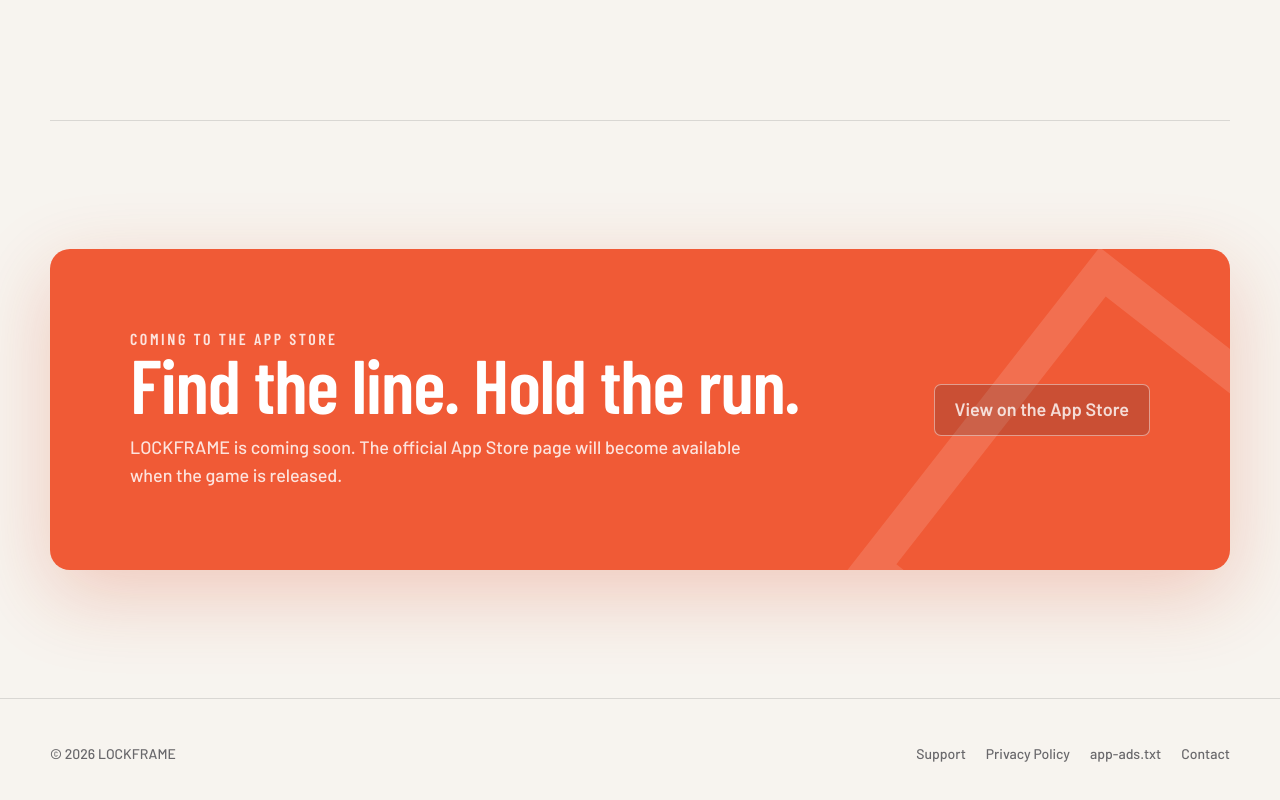
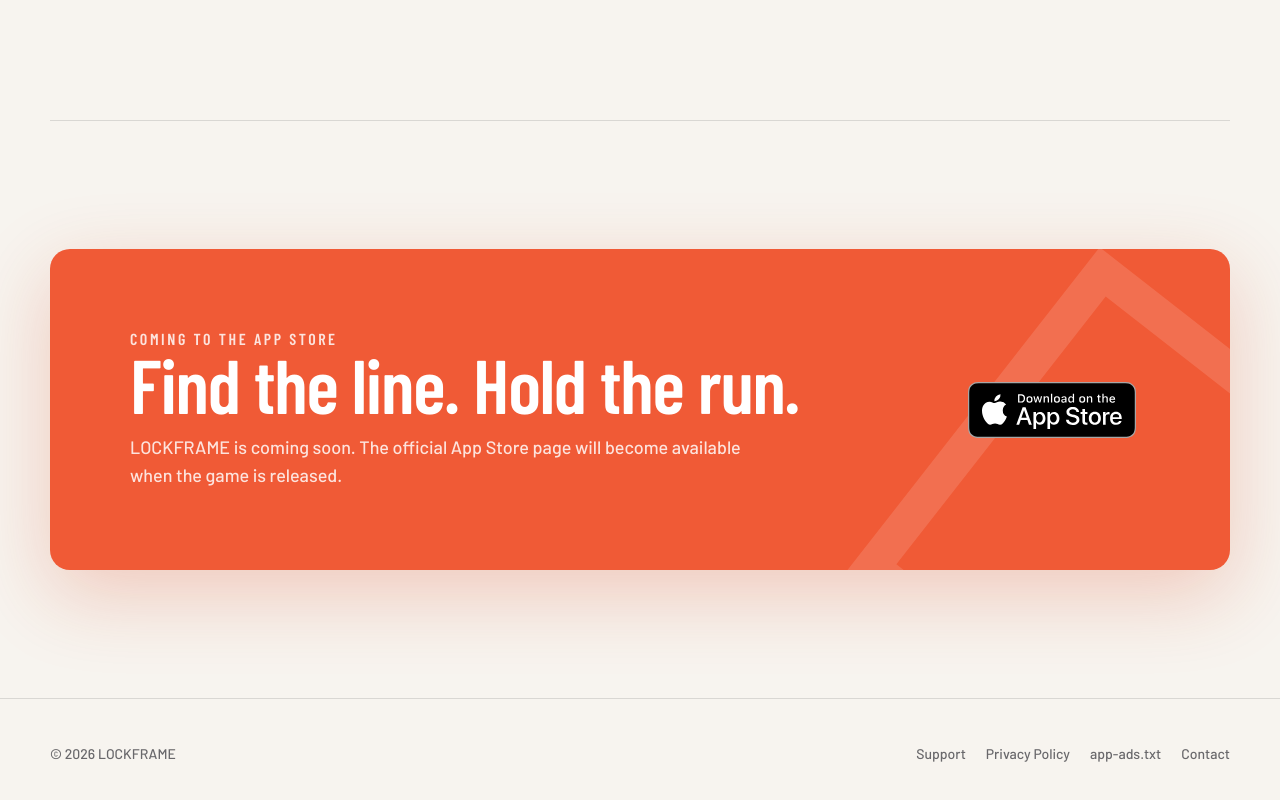
Before and after one commit to ogogceloglu/lockframe-site, a website: page index.html in a window 1280 px wide. Shown: the part 3647-4447 px from the top of the page. Drawn offline with Linux system fonts and the light colour scheme.

Commit message:
Use official localized Apple App Store badges

```diff
--- a/assets/css/styles.css
+++ b/assets/css/styles.css
@@ -252,8 +252,7 @@
 }
 
 .button,
-.button-quiet,
-.store-button {
+.button-quiet {
   display: inline-flex;
   min-height: 52px;
   align-items: center;
@@ -522,11 +521,17 @@
 .store-button {
   position: relative;
   z-index: 2;
-  min-width: 210px;
-  color: rgba(255, 255, 255, 0.8);
-  border: 1px solid rgba(255, 255, 255, 0.45);
-  background: rgba(35, 38, 46, 0.18);
-  cursor: pointer;
+  display: inline-block;
+  justify-self: start;
+  margin: 14px;
+  line-height: 0;
+  text-decoration: none;
+}
+
+.store-button img {
+  display: block;
+  width: auto;
+  height: 56px;
 }
 
 .site-footer {
--- a/index.html
+++ b/index.html
@@ -130,7 +130,7 @@
           <h2 id="download-title">Find the line. Hold the run.</h2>
           <p>LOCKFRAME is coming soon. The official App Store page will become available when the game is released.</p>
         </div>
-        <a class="store-button" href="https://apps.apple.com/app/lockframe-perspective-run/id6819255343">View on the App Store</a>
+        <a class="store-button" href="https://apps.apple.com/app/lockframe-perspective-run/id6819255343"><img src="/assets/images/app-store-badge-en.svg" alt="Download on the App Store" width="120" height="40" loading="lazy"></a>
       </div>
     </section>
   </main>
--- a/scripts/check.mjs
+++ b/scripts/check.mjs
@@ -48,6 +48,8 @@
     fail(`${page}: missing approved App Store listing link`);
   }
   if (/TODO\(APP_STORE_URL\)|aria-disabled="true"/.test(html)) fail(`${page}: stale disabled App Store button`);
+  const badge = page.startsWith("tr/") ? "tr" : "en";
+  if (!html.includes(`src="/assets/images/app-store-badge-${badge}.svg"`)) fail(`${page}: missing localized App Store badge`);
 }
 
 for (const privacyPath of ["privacy/index.html", "privacy/tr/index.html"]) {
--- a/scripts/serve.mjs
+++ b/scripts/serve.mjs
@@ -10,6 +10,7 @@
   ".html": "text/html; charset=utf-8",
   ".jpg": "image/jpeg",
   ".png": "image/png",
+  ".svg": "image/svg+xml",
   ".ttf": "font/ttf",
   ".txt": "text/plain; charset=utf-8",
   ".xml": "application/xml; charset=utf-8"
```
Also changed, not shown: THIRD_PARTY_NOTICES.md (+10 -0 lines), tr/index.html (+1 -1 lines), assets/images/app-store-badge-en.svg (added), assets/images/app-store-badge-tr.svg (added).
